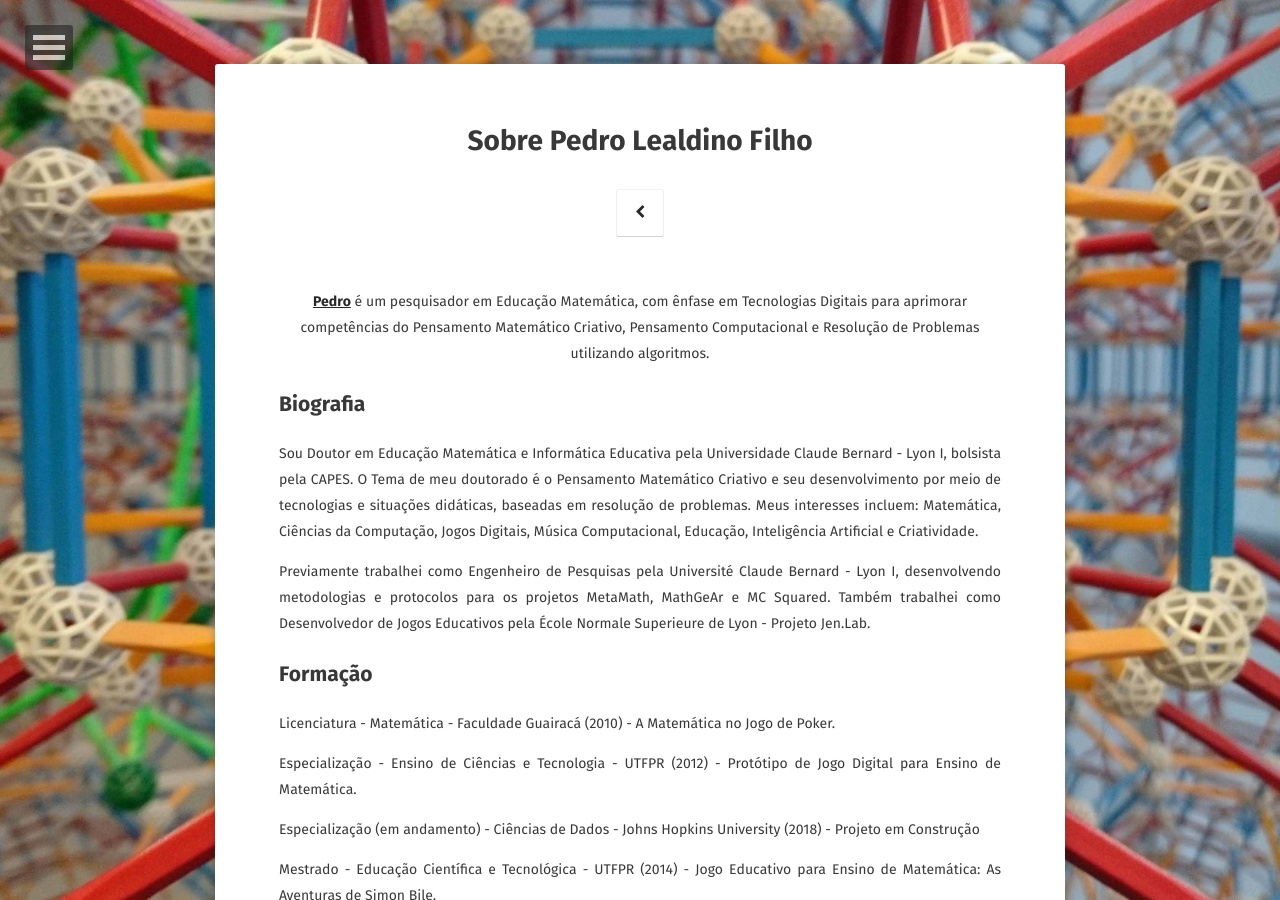
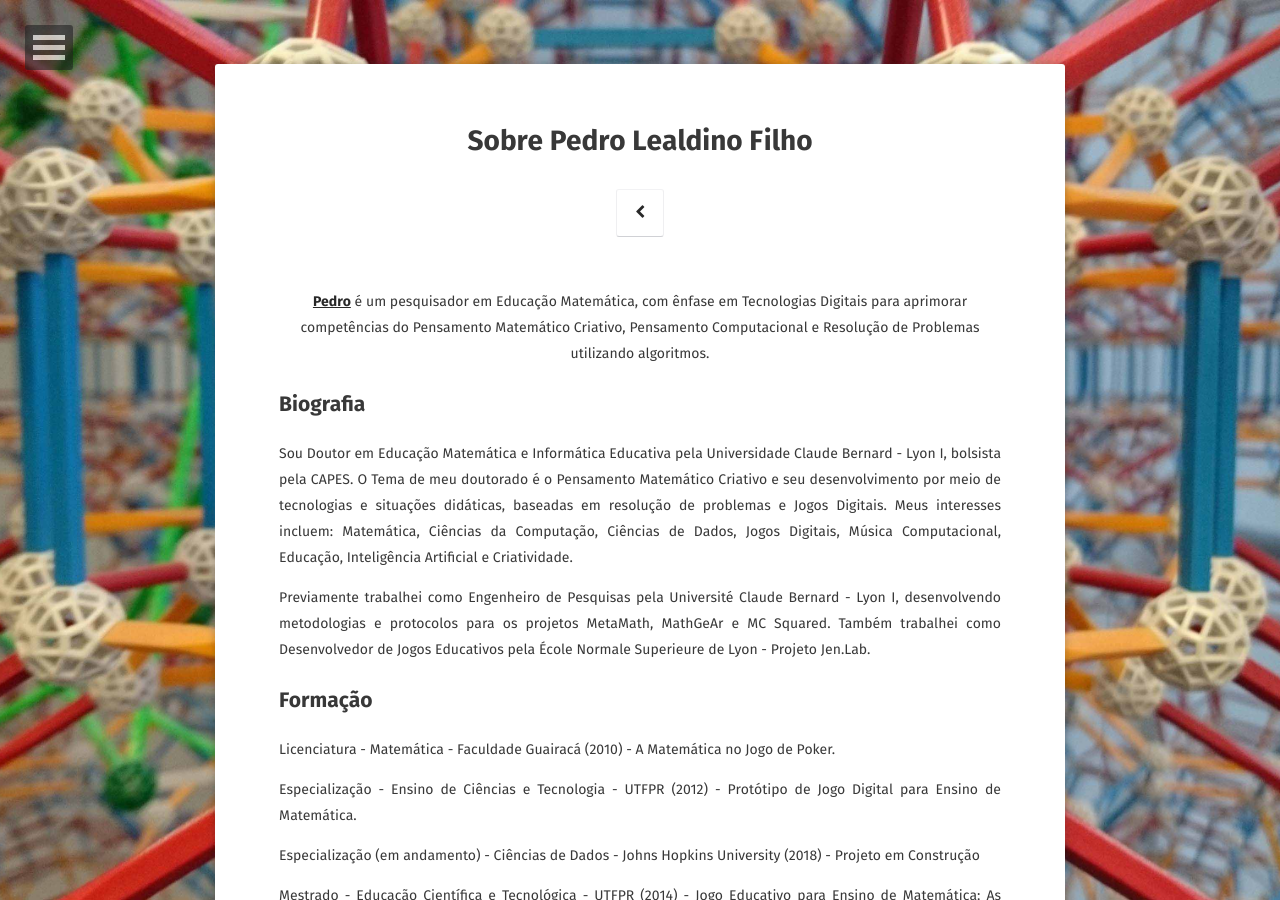
Before and after one commit to meumesmo/meumesmo.github.io, a Jekyll site: the page built from about/index.md, in a window 1280 px wide and 900 px high. Built offline with Jekyll 4.4.1, drawn with Linux system fonts in a browser that asks for light colours; some web fonts are replaced.

Commit message:
Update index.md

```diff
--- a/about/index.md
+++ b/about/index.md
@@ -10,7 +10,7 @@ comments: false
 
 ## Biografia
 
-Sou Doutor em Educação Matemática e Informática Educativa pela Universidade Claude Bernard - Lyon I, bolsista pela CAPES. O Tema de meu doutorado é o Pensamento Matemático Criativo e seu desenvolvimento por meio de tecnologias e situações didáticas,  baseadas em resolução de problemas. Meus interesses incluem: Matemática, Ciências da Computação, Jogos Digitais, Música Computacional, Educação, Inteligência Artificial e Criatividade.
+Sou Doutor em Educação Matemática e Informática Educativa pela Universidade Claude Bernard - Lyon I, bolsista pela CAPES. O Tema de meu doutorado é o Pensamento Matemático Criativo e seu desenvolvimento por meio de tecnologias e situações didáticas,  baseadas em resolução de problemas e Jogos Digitais. Meus interesses incluem: Matemática, Ciências da Computação, Ciências de Dados, Jogos Digitais, Música Computacional, Educação, Inteligência Artificial e Criatividade.
 
 Previamente trabalhei como Engenheiro de Pesquisas pela Université Claude Bernard - Lyon I, desenvolvendo metodologias e protocolos para os projetos MetaMath, MathGeAr e MC Squared. Também trabalhei como Desenvolvedor de Jogos Educativos pela École Normale Superieure de Lyon - Projeto Jen.Lab.
 
```
